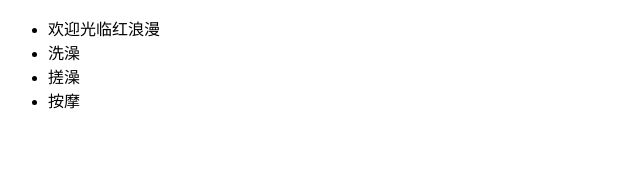
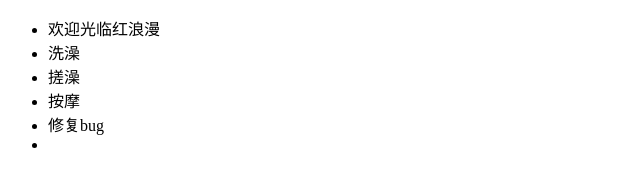
Before and after one commit to 18639710721/dbbath, a plain HTML site: page index.htm in a window 1280 px wide. Shown: the full height of the page, 0-640 px from the left. Drawn offline with Linux system fonts and the light colour scheme.

Commit message:
修复bug

```diff
--- a/index.htm
+++ b/index.htm
@@ -12,6 +12,7 @@
         <li>洗澡</li>
         <li>搓澡</li>
         <li>按摩</li>
+	<li>修复bug<li>
     </ul>
 </body>
 </html>
```
